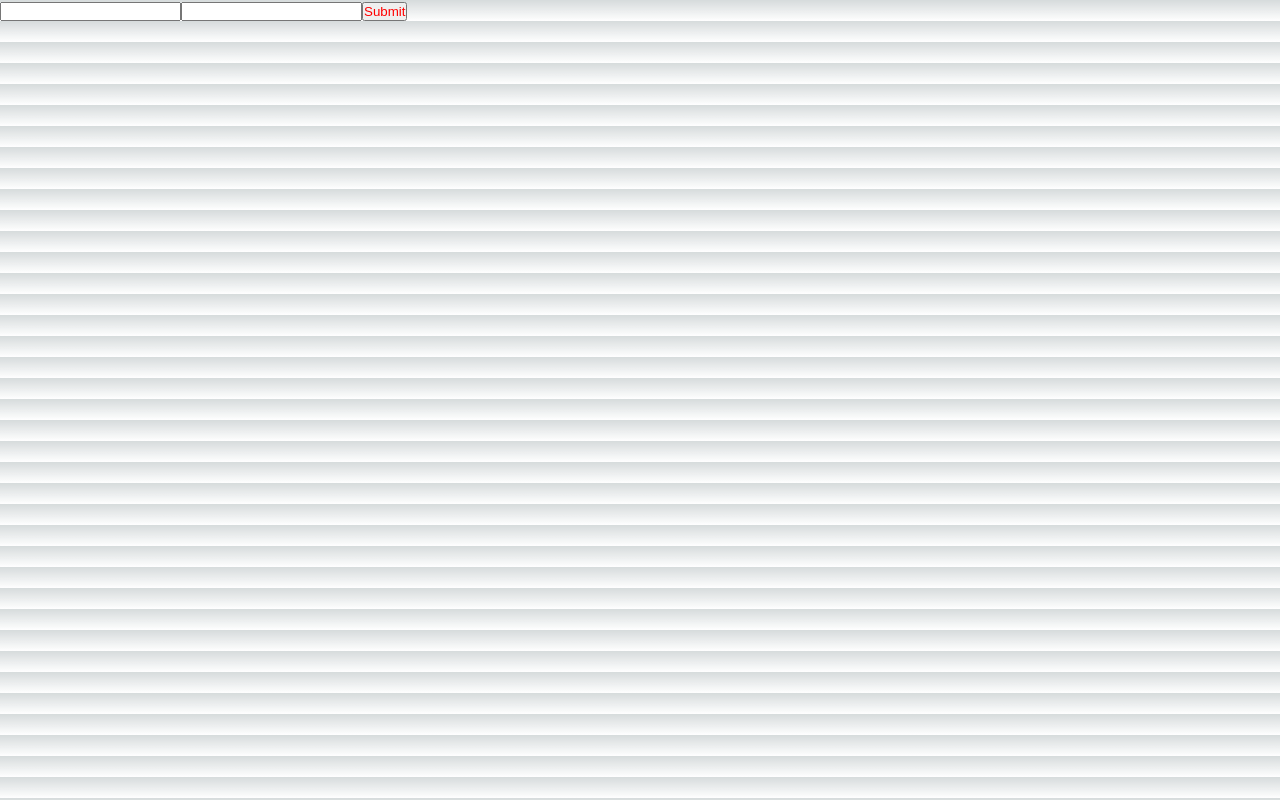
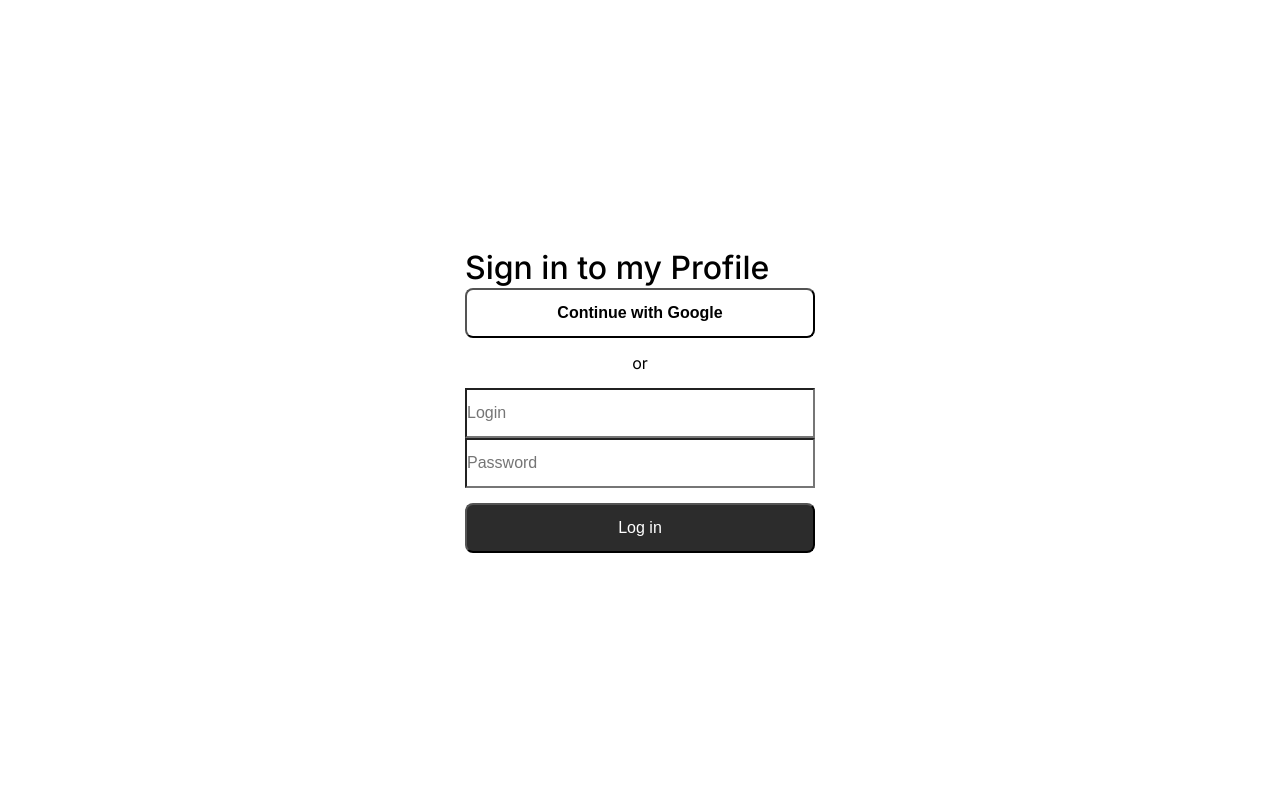
Before and after one commit to ZolotoverkhMaksym/buyer-transactions, a Next.js app: page /login in a window 1280 px wide. Built offline with nearby package versions, Linux system fonts and the light colour scheme.

Commit message:
Update Login

```diff
--- a/app/login/page.module.scss
+++ b/app/login/page.module.scss
@@ -1,3 +1,72 @@
-.button {
-  color: red;
+.logins {
+  background-color: white;
+ display: flex;
+ justify-content: center;
+ height: 100vh;
+ align-items:center;
+ flex-direction:column;
+ margin: auto;
+ width: 100%;
 }
+
+.box {
+  box-sizing: border-box;
+    display: flex;
+    flex-direction: column;
+    width: 100%;
+    max-width: 422px;
+    padding: 36px;
+    font-size: 16px;
+    min-height: 120px;
+    -webkit-font-smoothing: antialiased;
+    margin-right: auto;
+    margin-left: auto;
+}
+
+.title {
+  color: black;
+  font-size: 32px;
+  font-weight: 500;
+  line-height: 125%;
+}
+
+.google {
+  border-radius: 8px;
+  height: 50px;
+  // width: 350px;
+  background-color: white;
+  color: black;
+  font-weight: 700;
+  font-size: 16px;
+}
+
+.span {
+  color: black;
+  height: 50px;
+  // width: 350px;
+  display: flex;
+ justify-content: center;
+ align-items: center;
+
+}
+
+.input {
+background-color: rgb(255, 255, 255);
+color: black;
+// width: 350px;
+height: 50px;
+font-size: 16px;
+// margin-top: 15px;
+border: radius 6px;
+}
+
+.button{
+  background-color: #2c2c2c;
+   color: white;
+  //  width: 350px;
+  width: 100%;
+   height: 50px;
+   margin-top: 15px;
+   font-size: 16px;
+   border-radius: 8px;
+}
--- a/app/login/page.tsx
+++ b/app/login/page.tsx
@@ -33,13 +33,16 @@
 console.log(form)
   }
 
-
-
   return (
-    <div>
-     <input value={form.login} onChange={event => handleLoginChange(event.target.value)} type="text"/>
-     <input value={form.password} onChange={event => handlePasswordChange(event.target.value)} type="text"/>
-     <button className={styles.button} onClick={submit}>Submit</button>
+    <div className={styles.logins}>
+      <div className={styles.box}>
+      <div className={styles.title}>Sign in to my Profile</div>
+      <button className={styles.google} onClick={submit}>Continue with Google</button>
+      <span className={styles.span}>or</span>
+     <input className={styles.input} value={form.login} onChange={event => handleLoginChange(event.target.value)} placeholder="Login" type="login"/>
+     <input className={styles.input} value={form.password} onChange={event => handlePasswordChange(event.target.value)} placeholder="Password" type="password"/>
+     <button className={styles.button} onClick={submit}>Log in</button>
+     </div>
     </div>
   )
 }
```
